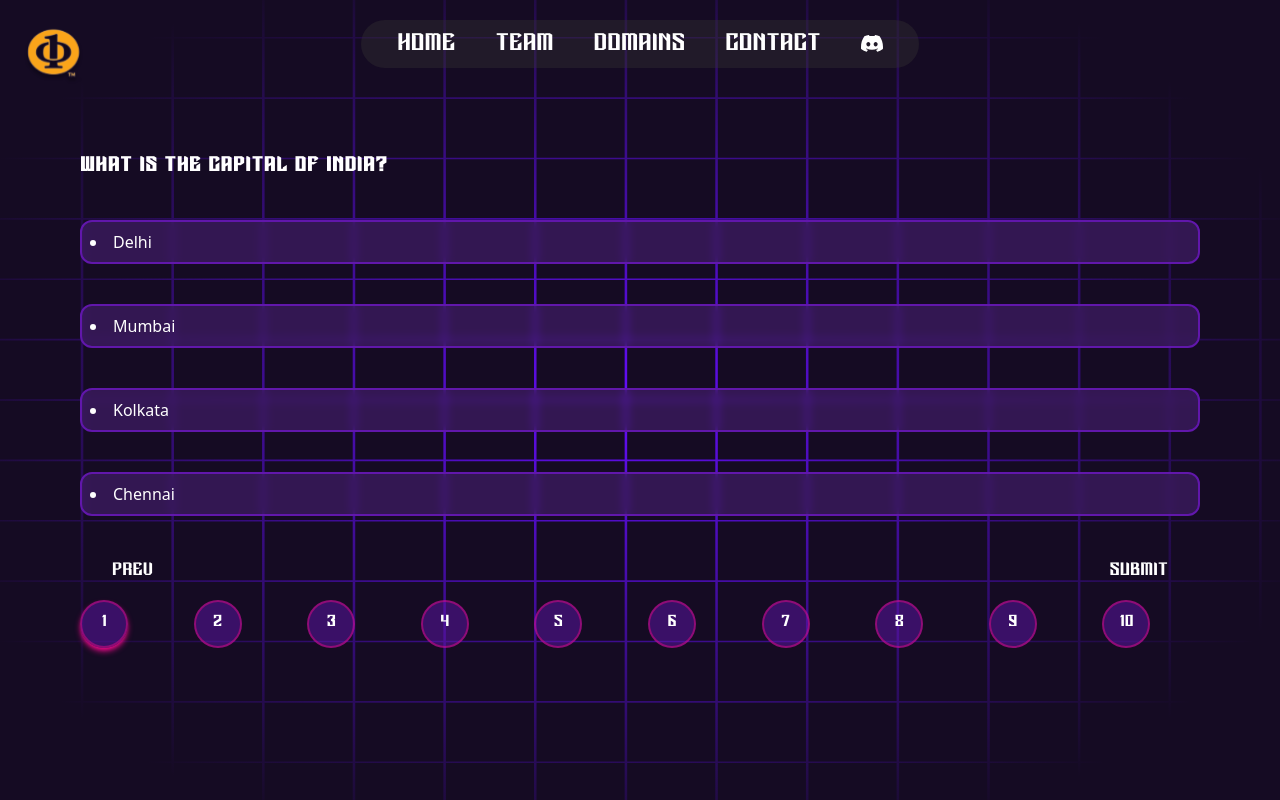
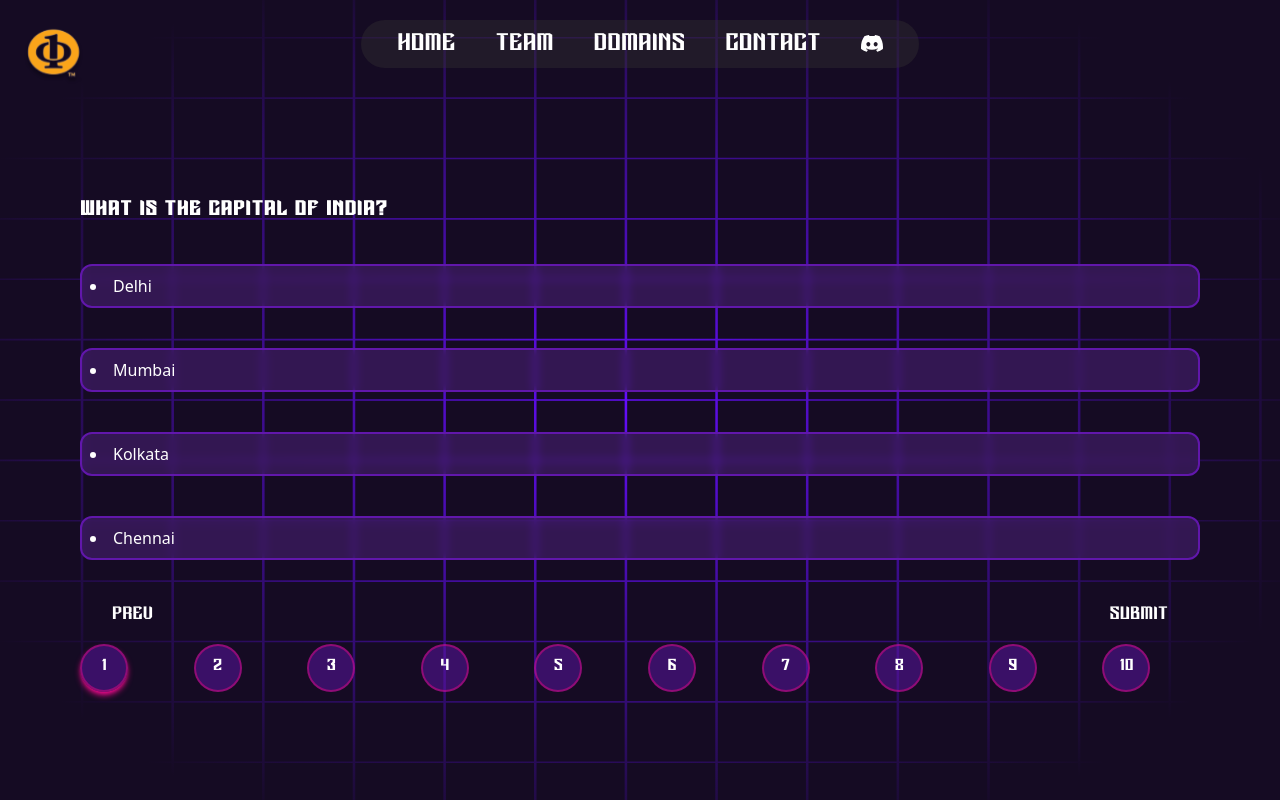
Before and after one commit to medhansh17/Recruitments-Portal, a Next.js app: page /quiz/round1 in a window 1280 px wide. Built offline with nearby package versions, Linux system fonts and the light colour scheme; a web font is replaced by a local one.

Commit message:
adjust top padding according to navbar

```diff
--- a/src/app/quiz/round1/page.tsx
+++ b/src/app/quiz/round1/page.tsx
@@ -16,7 +16,7 @@ const page = () => {
     />
   ));
   return (
-    <main className="min-h-screen text-white mx-10 sm:mx-20 flex flex-col justify-center py-10">
+    <main className="min-h-screen text-white mx-10 sm:mx-20 flex flex-col justify-center py-10 pt-32">
      <Question questionNumber={questionNumber} ansArr={ansArr} setAnsArr={setAnsArr} setQuestionNumber={setQuestionNumber}/>
       <div className="grid grid-cols-3 sm:grid-cols-5 md:grid-cols-10 text-center gap-4">{questionsArray}</div>
     </main>
```
Also changed, not shown: src/app/globals.css (line endings or trailing spaces).
